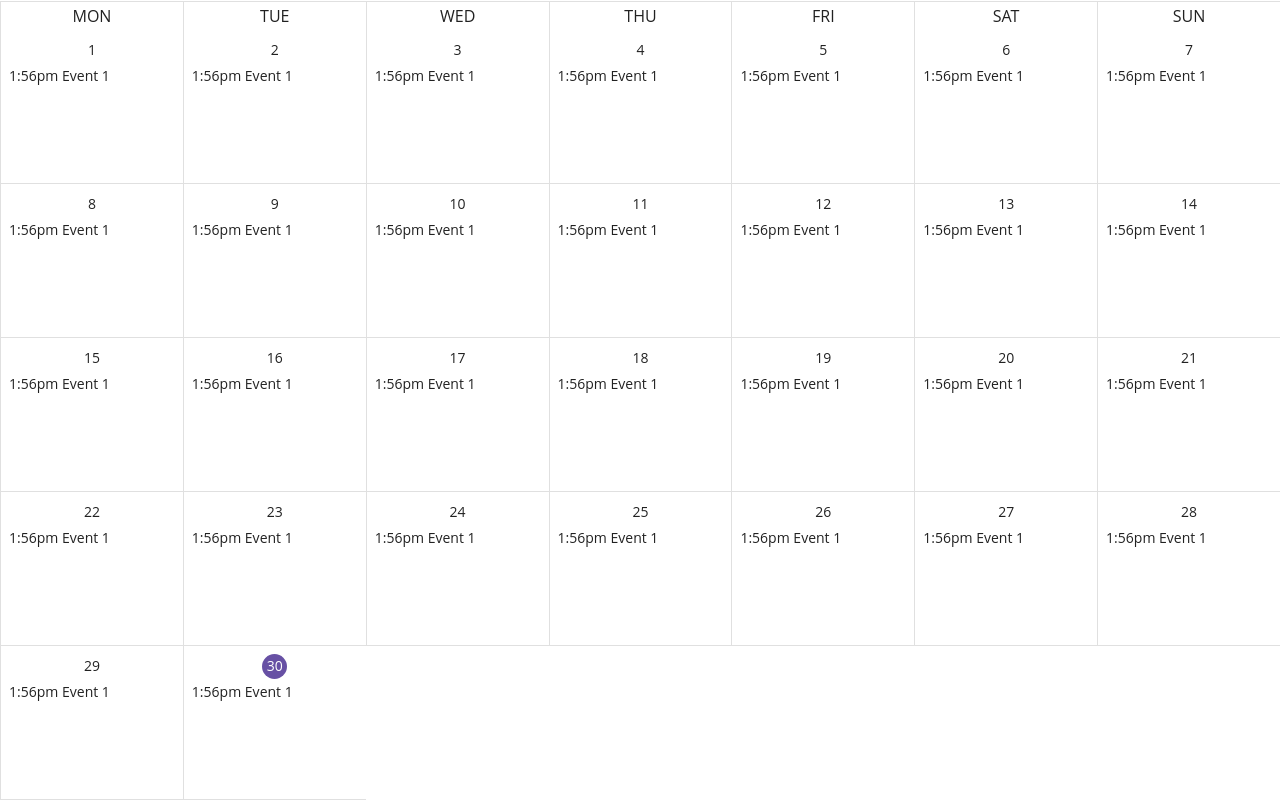
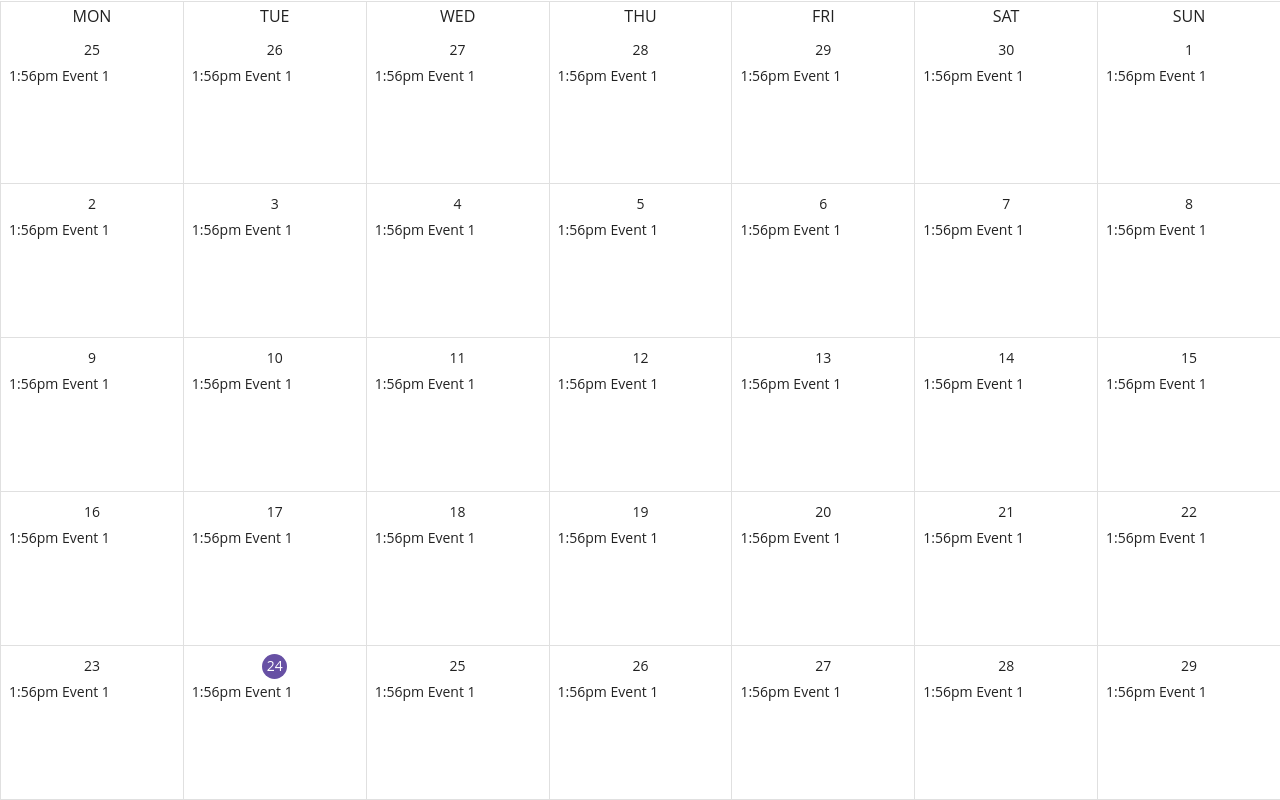
Before and after one commit to darrenleung1208hk/timeflex-revamp, a Next.js app: page /month in a window 1280 px wide. Built offline with nearby package versions, Linux system fonts and the light colour scheme.

Commit message:
render 35 days in month view

```diff
--- a/components/MonthCalendar.tsx
+++ b/components/MonthCalendar.tsx
@@ -2,7 +2,7 @@ import { Box, Grid, Stack, Typography } from "@mui/material";
 import { Event, getMonthCalendarDays } from "../core";
 import { format } from "date-fns";
 
-const events: Event[] = new Array(30).fill({
+const events: Event[] = new Array(35).fill({
 	title: "Event 1",
 	startDate: new Date(),
 });
@@ -10,7 +10,11 @@ const events: Event[] = new Array(30).fill({
 const daysOfWeek = ["Mon", "Tue", "Wed", "Thu", "Fri", "Sat", "Sun"];
 const daysOfWeekBarHeight = "30px";
 
+const month = 9;
+
 export const MonthCalendar = () => {
+	const dates = getMonthCalendarDays(month);
+
 	return (
 		<Box height="100%">
 			<Grid
@@ -44,7 +48,7 @@ export const MonthCalendar = () => {
 				height={`calc(100% - ${daysOfWeekBarHeight})`}
 				container
 			>
-				{events.map(({ title, startDate }: Event, index) => (
+				{dates.map((date, index) => (
 					<Grid key={`event-${index}`} item sm={12 / 7}>
 						<Stack
 							height="100%"
@@ -77,7 +81,7 @@ export const MonthCalendar = () => {
 									justifyContent="center"
 									alignItems="center"
 								>
-									{(index + 1) % 31}
+									{date.getDate()}
 								</Box>
 							</Stack>
 							<div>
@@ -86,10 +90,10 @@ export const MonthCalendar = () => {
 									component="span"
 									textTransform="lowercase"
 								>
-									{format(startDate, "p").replace(" ", "")}{" "}
+									{format(events[index].startDate, "p").replace(" ", "")}{" "}
 								</Typography>
 								<Typography variant="body2" component="span">
-									{title}
+									{events[index].title}
 								</Typography>
 							</div>
 						</Stack>
```
